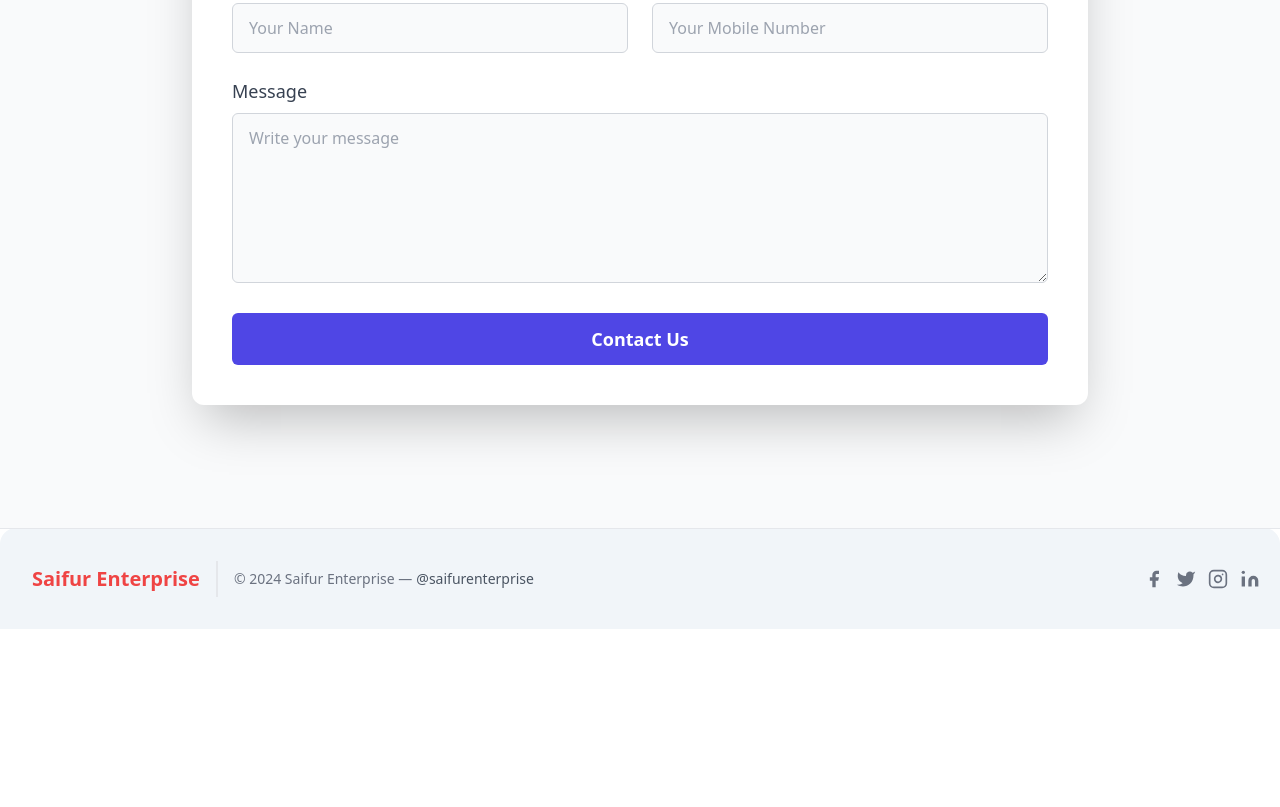
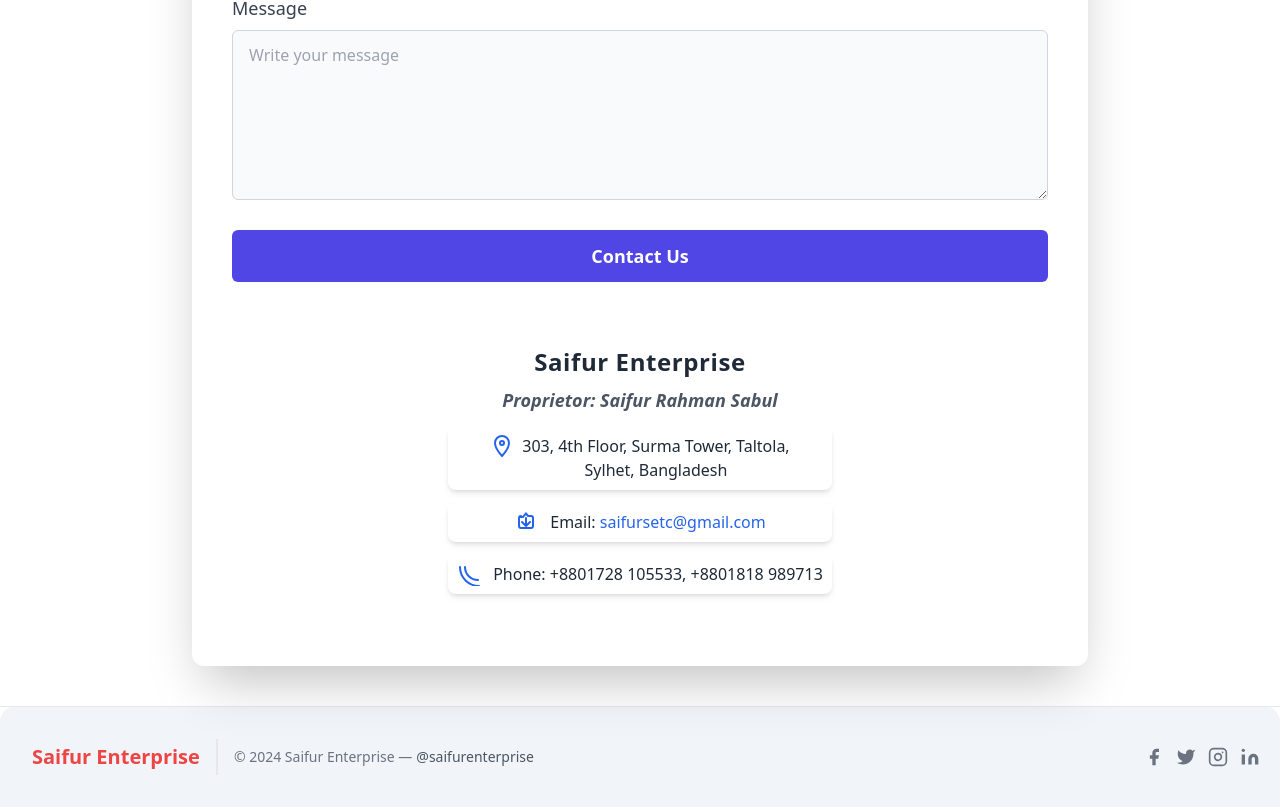
Before and after one commit to jahedripon9/saifurenterprice, a React (Vite) app: page / in a window 1280 px wide. Shown: the part 4965-5772 px from the top of the page. Before the commit the page ends 5594 px from the top, so only its background shows below. Built offline with nearby package versions, Linux system fonts and the light colour scheme.

Commit message:
Modal Design Updating

```diff
--- a/src/pages/Contact/Contact.jsx
+++ b/src/pages/Contact/Contact.jsx
@@ -1,19 +1,19 @@
 // ContactForm.jsx
+import emailjs from "emailjs-com";
 import React, { useState } from "react";
-import emailjs from "emailjs-com";
 
 const Contact = () => {
   const [formData, setFormData] = useState({
     name: "",
     mobile: "",
-    message: ""
+    message: "",
   });
 
   const handleChange = (e) => {
     const { name, value } = e.target;
     setFormData((prev) => ({
       ...prev,
-      [name]: value
+      [name]: value,
     }));
   };
 
@@ -26,7 +26,7 @@ const Contact = () => {
         "YOUR_TEMPLATE_ID",
         formData,
         "YOUR_USER_ID"
-// EmailJS Setup: Replace YOUR_SERVICE_ID, YOUR_TEMPLATE_ID, and YOUR_USER_ID with the credentials from your EmailJS account. // You can configure the template for receiving emails in your EmailJS dashboard.
+        // EmailJS Setup: Replace YOUR_SERVICE_ID, YOUR_TEMPLATE_ID, and YOUR_USER_ID with the credentials from your EmailJS account. // You can configure the template for receiving emails in your EmailJS dashboard.
       )
       .then(
         (response) => {
@@ -42,18 +42,22 @@ const Contact = () => {
     setFormData({
       name: "",
       mobile: "",
-      message: ""
+      message: "",
     });
   };
 
   return (
-    <div className="min-h-screen flex items-center justify-center bg-gray-50">
+    <div className="min-h-screen flex items-center justify-center  my-10">
       <div className="bg-white p-10 rounded-xl shadow-2xl w-full max-w-4xl">
-        <h2 className="text-3xl font-bold text-center text-gray-800 mb-10">Get in Touch</h2>
+        <h2 className="text-3xl font-bold text-center text-gray-800 mb-10">
+          Get in Touch
+        </h2>
         <form onSubmit={handleSubmit} className="space-y-6">
           <div className="grid grid-cols-1 sm:grid-cols-2 gap-6">
             <div>
-              <label className="block text-lg text-gray-700 font-medium">Name</label>
+              <label className="block text-lg text-gray-700 font-medium">
+                Name
+              </label>
               <input
                 type="text"
                 name="name"
@@ -65,7 +69,9 @@ const Contact = () => {
               />
             </div>
             <div>
-              <label className="block text-lg text-gray-700 font-medium">Mobile</label>
+              <label className="block text-lg text-gray-700 font-medium">
+                Mobile
+              </label>
               <input
                 type="text"
                 name="mobile"
@@ -79,7 +85,9 @@ const Contact = () => {
           </div>
 
           <div>
-            <label className="block text-lg text-gray-700 font-medium">Message</label>
+            <label className="block text-lg text-gray-700 font-medium">
+              Message
+            </label>
             <textarea
               name="message"
               value={formData.message}
@@ -100,6 +108,94 @@ const Contact = () => {
             </button>
           </div>
         </form>
+        {/* Contact info Start */}
+        <div className="mt-8 p-8  text-center text-gray-700 transition-transform transform hover:scale-105 duration-300">
+          <p className="text-2xl font-extrabold text-gray-800 mb-2 tracking-wide">
+            Saifur Enterprise
+          </p>
+          <p className="text-lg font-bold italic text-gray-600 mb-3">
+            Proprietor: Saifur Rahman Sabul
+          </p>
+
+          <div className="flex flex-col space-y-3 text-center max-w-sm mx-auto">
+            {/* Address */}
+            <div className="flex items-start justify-center space-x-2 bg-white rounded-lg p-2 shadow-md hover:shadow-lg transition-shadow duration-200">
+              <svg
+                className="w-6 h-6 text-blue-600"
+                fill="none"
+                stroke="currentColor"
+                strokeWidth="2"
+                viewBox="0 0 24 24"
+                xmlns="http://www.w3.org/2000/svg"
+              >
+                <path
+                  strokeLinecap="round"
+                  strokeLinejoin="round"
+                  d="M12 2C8.13401 2 5 5.13401 5 9c0 5.25 7 13 7 13s7-7.75 7-13c0-3.866-3.134-7-7-7z"
+                ></path>
+                <path
+                  strokeLinecap="round"
+                  strokeLinejoin="round"
+                  d="M12 11c1.10457 0 2-.89543 2-2s-.89543-2-2-2-2 .89543-2 2 .89543 2 2 2z"
+                ></path>
+              </svg>
+              <p className="text-gray-800 ">
+                303, 4th Floor, Surma Tower, Taltola,
+                <br />
+                Sylhet, Bangladesh
+              </p>
+            </div>
+
+            {/* Email */}
+            <div className="flex items-start justify-center space-x-3 bg-white rounded-lg p-2 shadow-md hover:shadow-lg transition-shadow duration-200">
+              <svg
+                className="w-6 h-6 text-blue-600"
+                fill="none"
+                stroke="currentColor"
+                strokeWidth="2"
+                viewBox="0 0 24 24"
+                xmlns="http://www.w3.org/2000/svg"
+              >
+                <path
+                  strokeLinecap="round"
+                  strokeLinejoin="round"
+                  d="M16 12l-4 4m0 0l-4-4m4 4V8m-5-2a2 2 0 00-2 2v8a2 2 0 002 2h10a2 2 0 002-2v-8a2 2 0 00-2-2h-2.586a1 1 0 01-.707-.293L12 3.414 9.293 6.707A1 1 0 018.586 7H6z"
+                ></path>
+              </svg>
+              <p className="text-gray-800">
+                Email:{" "}
+                <a
+                  href="mailto:saifursetc@gmail.com"
+                  className="text-blue-600 hover:underline"
+                >
+                  saifursetc@gmail.com
+                </a>
+              </p>
+            </div>
+
+            {/* Phone Numbers */}
+            <div className="flex items-start justify-center space-x-3 bg-white rounded-lg p-2 shadow-md hover:shadow-lg transition-shadow duration-200">
+              <svg
+                className="w-6 h-6 text-blue-600"
+                fill="none"
+                stroke="currentColor"
+                strokeWidth="2"
+                viewBox="0 0 24 24"
+                xmlns="http://www.w3.org/2000/svg"
+              >
+                <path
+                  strokeLinecap="round"
+                  strokeLinejoin="round"
+                  d="M3 5c0 10.493 8.507 19 19 19M8 5c0 7.18 5.82 13 13 13"
+                ></path>
+              </svg>
+              <p className="text-gray-800">
+                Phone: +8801728 105533, +8801818 989713
+              </p>
+            </div>
+          </div>
+        </div>
+        {/* Contact info end */}
       </div>
     </div>
   );
--- a/src/pages/Package/Modal.jsx
+++ b/src/pages/Package/Modal.jsx
@@ -60,14 +60,96 @@ const Modal = ({ pkg, closeModal }) => {
                         <li key={index} className="ml-4">{item}</li>
                     ))}
                 </ul>
+<hr />
+                {/* Contact Address */}
+                {/* Contact info Start */}
+        <div className="mt-5 p-3  text-center text-gray-700 ">
+          <p className="text-2xl font-extrabold text-gray-800 mb-2 tracking-wide">
+            Saifur Enterprise
+          </p>
+          <p className="text-lg font-bold italic text-gray-600 mb-3">
+            Proprietor: Saifur Rahman Sabul
+          </p>
 
-                {/* Contact Address */}
-                <div className="mt-6 text-center text-gray-600">
-                    <p className="font-semibold text-xl">Contact Us</p>
-                    <p>123 Travel Street, Cityville, Country</p>
-                    <p>Email: info@travelagency.com</p>
-                    <p>Phone: +123 456 7890</p>
-                </div>
+          <div className="flex flex-col space-y-3 text-center max-w-sm mx-auto">
+            {/* Address */}
+            <div className="flex items-start justify-center space-x-2 bg-white rounded-lg p-2 shadow-md hover:shadow-lg transition-shadow duration-200">
+              <svg
+                className="w-6 h-6 text-blue-600"
+                fill="none"
+                stroke="currentColor"
+                strokeWidth="2"
+                viewBox="0 0 24 24"
+                xmlns="http://www.w3.org/2000/svg"
+              >
+                <path
+                  strokeLinecap="round"
+                  strokeLinejoin="round"
+                  d="M12 2C8.13401 2 5 5.13401 5 9c0 5.25 7 13 7 13s7-7.75 7-13c0-3.866-3.134-7-7-7z"
+                ></path>
+                <path
+                  strokeLinecap="round"
+                  strokeLinejoin="round"
+                  d="M12 11c1.10457 0 2-.89543 2-2s-.89543-2-2-2-2 .89543-2 2 .89543 2 2 2z"
+                ></path>
+              </svg>
+              <p className="text-gray-800 ">
+                303, 4th Floor, Surma Tower, Taltola,
+                <br />
+                Sylhet, Bangladesh
+              </p>
+            </div>
+
+            {/* Email */}
+            <div className="flex items-start justify-center space-x-3 bg-white rounded-lg p-2 shadow-md hover:shadow-lg transition-shadow duration-200">
+              <svg
+                className="w-6 h-6 text-blue-600"
+                fill="none"
+                stroke="currentColor"
+                strokeWidth="2"
+                viewBox="0 0 24 24"
+                xmlns="http://www.w3.org/2000/svg"
+              >
+                <path
+                  strokeLinecap="round"
+                  strokeLinejoin="round"
+                  d="M16 12l-4 4m0 0l-4-4m4 4V8m-5-2a2 2 0 00-2 2v8a2 2 0 002 2h10a2 2 0 002-2v-8a2 2 0 00-2-2h-2.586a1 1 0 01-.707-.293L12 3.414 9.293 6.707A1 1 0 018.586 7H6z"
+                ></path>
+              </svg>
+              <p className="text-gray-800">
+                Email:{" "}
+                <a
+                  href="mailto:saifursetc@gmail.com"
+                  className="text-blue-600 hover:underline"
+                >
+                  saifursetc@gmail.com
+                </a>
+              </p>
+            </div>
+
+            {/* Phone Numbers */}
+            <div className="flex items-start justify-center space-x-3 bg-white rounded-lg p-2 shadow-md hover:shadow-lg transition-shadow duration-200">
+              <svg
+                className="w-6 h-6 text-blue-600"
+                fill="none"
+                stroke="currentColor"
+                strokeWidth="2"
+                viewBox="0 0 24 24"
+                xmlns="http://www.w3.org/2000/svg"
+              >
+                <path
+                  strokeLinecap="round"
+                  strokeLinejoin="round"
+                  d="M3 5c0 10.493 8.507 19 19 19M8 5c0 7.18 5.82 13 13 13"
+                ></path>
+              </svg>
+              <p className="text-gray-800">
+                Phone: +8801728 105533, +8801818 989713
+              </p>
+            </div>
+          </div>
+        </div>
+        {/* Contact info end */}
 
                 {/* Close Button */}
                 <button
```
